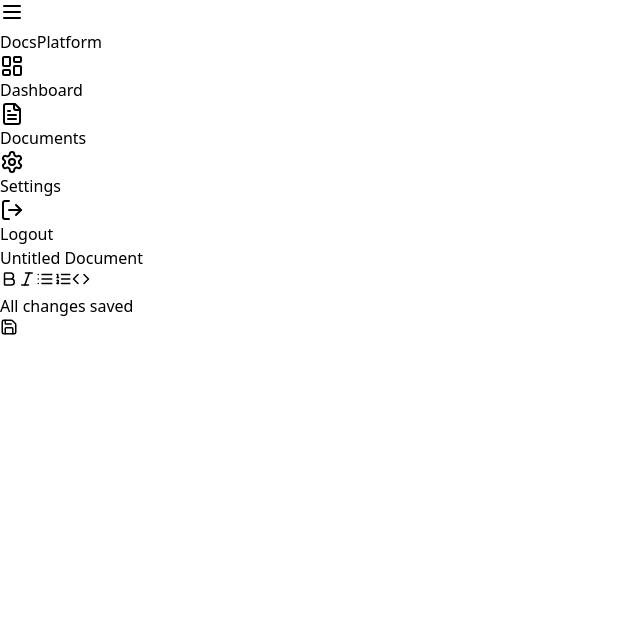
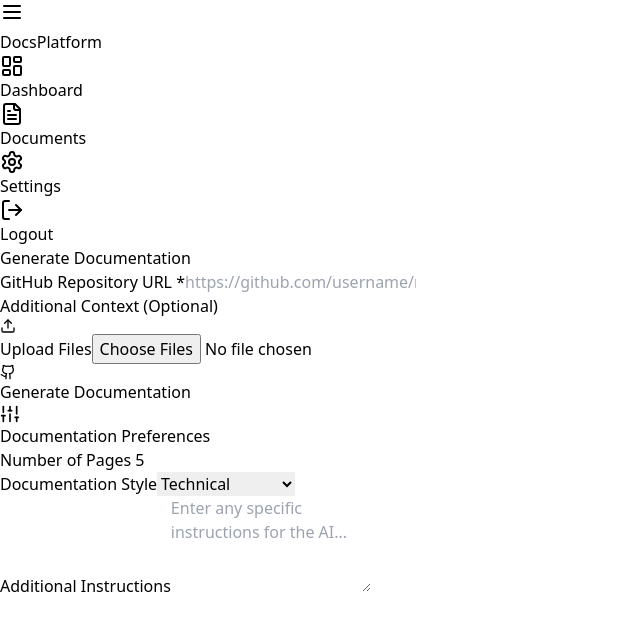
Before and after one commit to BugRuster/404NotFound, a React (Vite) app: page /dashboard/documents/1 in a window 1280 px wide. Shown: the top 630 px of the page, without its empty margins (0-640 px from the left). Built offline with nearby package versions, Linux system fonts and the light colour scheme; sample sign-in values are in the browser's storage.

Commit message:
Add AI documentation generation feature with settings form and GitHub repo input

```diff
--- /dev/null
+++ b/src/components/docs/AiSettingsForm.jsx
@@ -0,0 +1,66 @@
+// src/components/docs/AiSettingsForm.jsx
+import React from 'react';
+import { Sliders } from 'lucide-react';
+import FormInput from '../common/FormInput';
+
+const AiSettingsForm = ({ settings, onSettingsChange }) => {
+  return (
+    <div className="bg-white p-6 rounded-lg shadow-sm border border-gray-200">
+      <div className="flex items-center gap-2 mb-4">
+        <Sliders size={20} className="text-indigo-600" />
+        <h3 className="text-lg font-medium">Documentation Preferences</h3>
+      </div>
+
+      <div className="space-y-4">
+        <FormInput
+          label="Number of Pages"
+          type="number"
+          name="pageCount"
+          value={settings.pageCount}
+          onChange={(e) => onSettingsChange({
+            ...settings,
+            pageCount: parseInt(e.target.value)
+          })}
+          min="1"
+          max="50"
+        />
+
+        <div>
+          <label className="block text-sm font-medium text-gray-700 mb-1">
+            Documentation Style
+          </label>
+          <select
+            value={settings.style}
+            onChange={(e) => onSettingsChange({
+              ...settings,
+              style: e.target.value
+            })}
+            className="w-full px-3 py-2 border border-gray-300 rounded-md shadow-sm focus:outline-none focus:ring-2 focus:ring-indigo-500 focus:border-transparent"
+          >
+            <option value="technical">Technical</option>
+            <option value="user-friendly">User-Friendly</option>
+            <option value="comprehensive">Comprehensive</option>
+          </select>
+        </div>
+
+        <div>
+          <label className="block text-sm font-medium text-gray-700 mb-1">
+            Additional Instructions
+          </label>
+          <textarea
+            value={settings.instructions}
+            onChange={(e) => onSettingsChange({
+              ...settings,
+              instructions: e.target.value
+            })}
+            className="w-full px-3 py-2 border border-gray-300 rounded-md shadow-sm focus:outline-none focus:ring-2 focus:ring-indigo-500 focus:border-transparent"
+            rows={4}
+            placeholder="Enter any specific instructions for the AI..."
+          />
+        </div>
+      </div>
+    </div>
+  );
+};
+
+export default AiSettingsForm;
--- /dev/null
+++ b/src/components/docs/GithubRepoInput.jsx
@@ -0,0 +1,94 @@
+// src/components/docs/GithubRepoInput.jsx
+import React, { useState } from 'react';
+import FormInput from '../common/FormInput';
+import { Button } from '../common/Button';
+import { Github, Upload } from 'lucide-react';
+
+const GithubRepoInput = ({ onSubmit, isLoading }) => {
+  const [repoUrl, setRepoUrl] = useState('');
+  const [additionalFiles, setAdditionalFiles] = useState([]);
+
+  const handleSubmit = (e) => {
+    e.preventDefault();
+    onSubmit({ repoUrl, additionalFiles });
+  };
+
+  const handleFileChange = (e) => {
+    const files = Array.from(e.target.files);
+    setAdditionalFiles(prev => [...prev, ...files]);
+  };
+
+  const removeFile = (index) => {
+    setAdditionalFiles(prev => prev.filter((_, i) => i !== index));
+  };
+
+  return (
+    <div className="space-y-6 bg-white p-6 rounded-lg shadow-sm border border-gray-200">
+      <form onSubmit={handleSubmit} className="space-y-4">
+        <FormInput
+          label="GitHub Repository URL"
+          name="repoUrl"
+          value={repoUrl}
+          onChange={(e) => setRepoUrl(e.target.value)}
+          placeholder="https://github.com/username/repository"
+          required
+        />
+
+        <div className="space-y-2">
+          <label className="block text-sm font-medium text-gray-700">
+            Additional Context (Optional)
+          </label>
+          <div className="flex items-center gap-2">
+            <Button
+              as="label"
+              variant="secondary"
+              className="cursor-pointer"
+              size="sm"
+            >
+              <Upload size={16} className="mr-2" />
+              Upload Files
+              <input
+                type="file"
+                className="hidden"
+                multiple
+                onChange={handleFileChange}
+                accept=".pdf,.doc,.docx,.txt,.md"
+              />
+            </Button>
+          </div>
+
+          {additionalFiles.length > 0 && (
+            <div className="mt-2 space-y-2">
+              {additionalFiles.map((file, index) => (
+                <div
+                  key={index}
+                  className="flex items-center justify-between p-2 bg-gray-50 rounded"
+                >
+                  <span className="text-sm text-gray-600">{file.name}</span>
+                  <button
+                    type="button"
+                    onClick={() => removeFile(index)}
+                    className="text-red-500 hover:text-red-700"
+                  >
+                    ×
+                  </button>
+                </div>
+              ))}
+            </div>
+          )}
+        </div>
+
+        <Button
+          type="submit"
+          className="w-full"
+          disabled={isLoading || !repoUrl}
+        >
+          <Github size={16} className="mr-2" />
+          {isLoading ? 'Analyzing Repository...' : 'Generate Documentation'}
+        </Button>
+      </form>
+    </div>
+  );
+};
+
+export default GithubRepoInput;
--- a/src/pages/dashboard/DocumentEditor.jsx
+++ b/src/pages/dashboard/DocumentEditor.jsx
@@ -2,10 +2,56 @@
 import React, { useState } from 'react';
 import { useNavigate } from 'react-router-dom';
 import Editor from '../../components/docs/Editor';
+import GithubRepoInput from '../../components/docs/GithubRepoInput';
+import AiSettingsForm from '../../components/docs/AiSettingsForm';
+import { Button } from '../../components/common/Button';
+import { ArrowLeft } from 'lucide-react';
 
 const DocumentEditor = () => {
   const [title, setTitle] = useState('Untitled Document');
+  const [isGenerating, setIsGenerating] = useState(false);
+  const [showEditor, setShowEditor] = useState(false);
+  const [generatedContent, setGeneratedContent] = useState('');
   const navigate = useNavigate();
+
+  const [aiSettings, setAiSettings] = useState({
+    pageCount: 5,
+    style: 'technical',
+    instructions: ''
+  });
+
+  const handleGenerateDoc = async (repoData) => {
+    setIsGenerating(true);
+    try {
+      // TODO: Implement actual API call to your backend
+      console.log('Generating documentation for:', { repoData, aiSettings });
+
+      // Simulate API delay
+      await new Promise(resolve => setTimeout(resolve, 2000));
+
+      // Simulate generated content
+      const simulatedContent = `# ${repoData.repoUrl.split('/').pop()}
+## Project Documentation
+
+This is a placeholder for the AI-generated documentation.
+You can replace this with actual API integration later.
+
+### Repository Analysis
+- URL: ${repoData.repoUrl}
+- Style: ${aiSettings.style}
+- Requested Pages: ${aiSettings.pageCount}
+
+${aiSettings.instructions ? `### Additional Instructions\n${aiSettings.instructions}` : ''}`;
+
+      setGeneratedContent(simulatedContent);
+      setShowEditor(true);
+    } catch (error) {
+      console.error('Error generating documentation:', error);
+      // TODO: Handle error state
+    } finally {
+      setIsGenerating(false);
+    }
+  };
 
   const handleSave = (content) => {
     // TODO: Implement save logic
@@ -13,9 +59,19 @@ const DocumentEditor = () => {
     navigate('/dashboard/documents');
   };
 
+  if (showEditor) {
     return (
       <div className="space-y-6">
-      <div className="flex items-center justify-between">
+        <div className="flex items-center gap-4">
+          <Button
+            variant="secondary"
+            size="sm"
+            onClick={() => setShowEditor(false)}
+          >
+            <ArrowLeft size={16} className="mr-2" />
+            Back to Settings
+          </Button>
+
           <input
             type="text"
             value={title}
@@ -25,7 +81,26 @@ const DocumentEditor = () => {
           />
         </div>
 
-      <Editor onSave={handleSave} />
+        <Editor initialContent={generatedContent} onSave={handleSave} />
+      </div>
+    );
+  }
+
+  return (
+    <div className="max-w-4xl mx-auto space-y-6">
+      <h1 className="text-2xl font-bold text-gray-900">Generate Documentation</h1>
+
+      <div className="grid grid-cols-1 md:grid-cols-2 gap-6">
+        <GithubRepoInput
+          onSubmit={handleGenerateDoc}
+          isLoading={isGenerating}
+        />
+
+        <AiSettingsForm
+          settings={aiSettings}
+          onSettingsChange={setAiSettings}
+        />
+      </div>
     </div>
   );
 };
```
Lines whose indentation alone changed are shown as unchanged.
